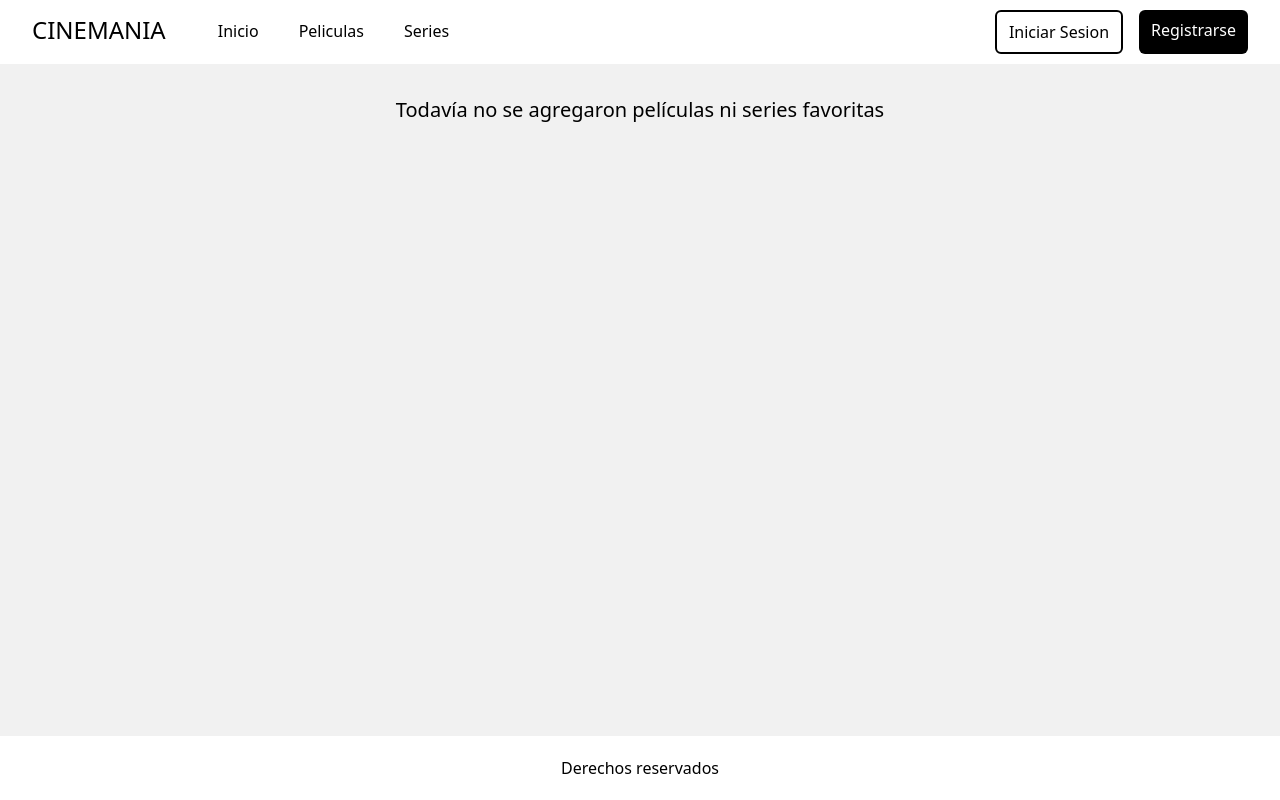
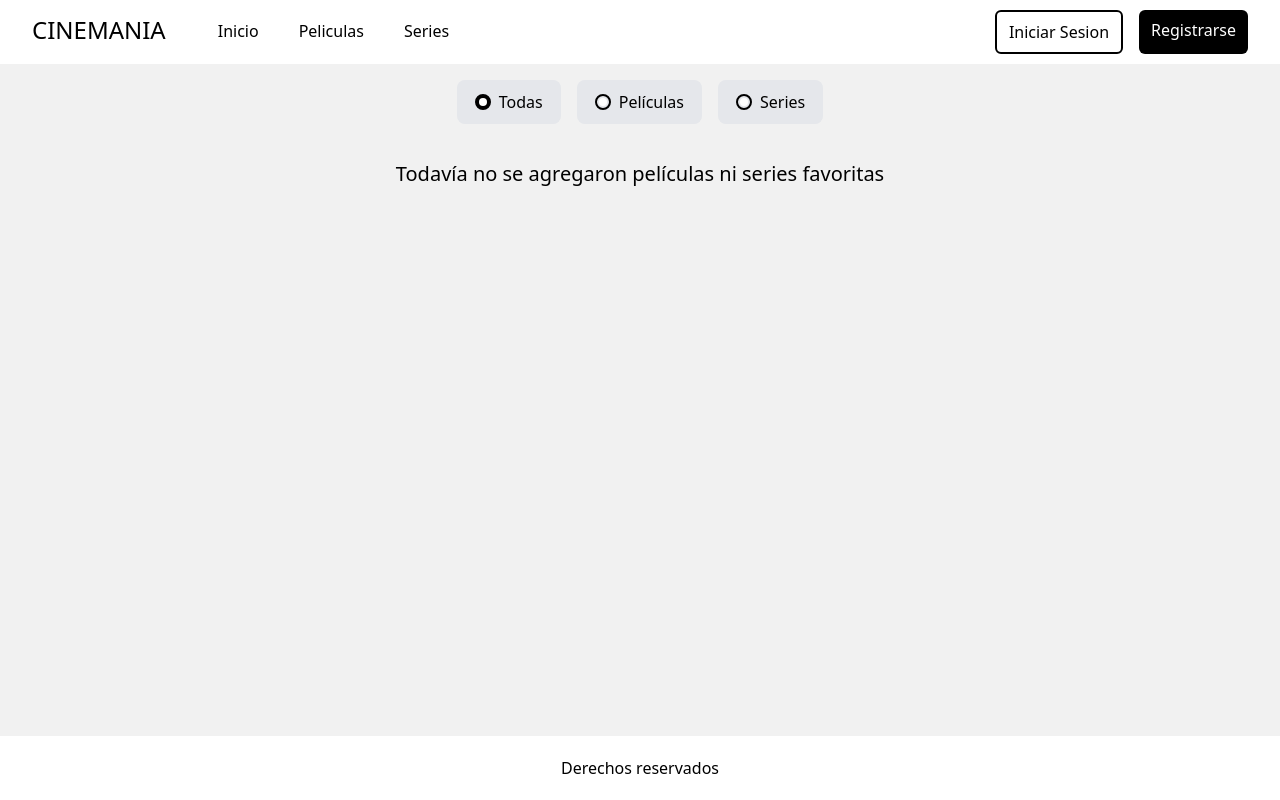
Before and after one commit to cpasquali/Cinemania, a React (Vite) app: page /favorites in a window 1280 px wide. Built offline with nearby package versions, Linux system fonts and the light colour scheme.

Commit message:
se arreglo error de margin en los radios de las peliculas favoritas

```diff
--- a/src/pages/FavoritesMoviesContainer/FavoritesMoviesContainer.jsx
+++ b/src/pages/FavoritesMoviesContainer/FavoritesMoviesContainer.jsx
@@ -45,7 +45,7 @@ export const FavoritesMoviesContainer = () => {
 
   return (
     <section>
-      <div className="flex gap-4 justify-center my-4 radios-container">
+      <div className="flex gap-4 justify-center my-4 radios-container mt-20">
         <label className="flex items-center gap-2 cursor-pointer px-4 py-2 bg-gray-200 text-black rounded-lg border-2 border-transparent transition-all hover:border-black radio">
           <input
             type="radio"
```
